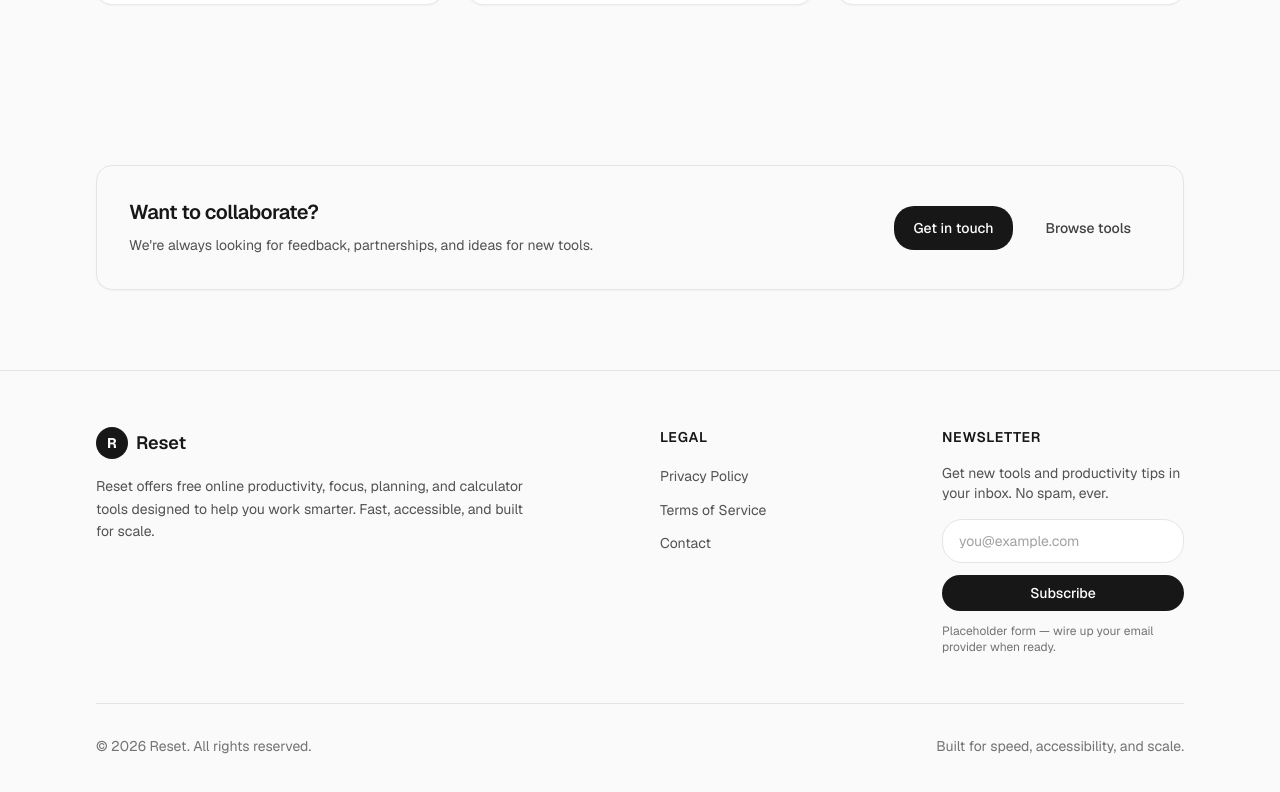
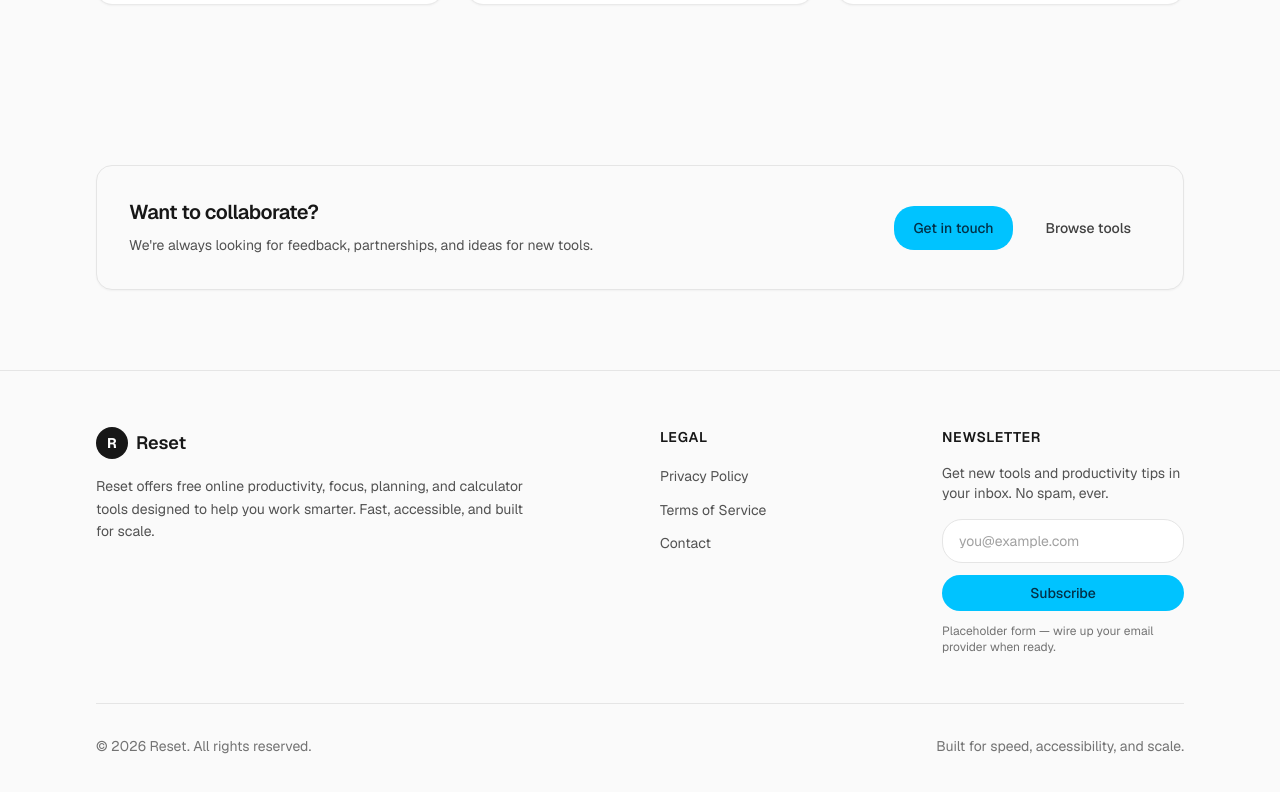
Before and after one commit to gunaedkhan-art/reset-website, a Next.js app: page /about in a window 1280 px wide. Shown: the part 1104-1896 px from the top of the page. Built offline with nearby package versions, Linux system fonts and the light colour scheme; no server answers.

Commit message:
Update brand primary color to #00C3FF and wire it through shared theme tokens.
Centralizes the new cyan accent in CSS variables and toolTheme so buttons, nav, and tool UI stay consistent.

Co-authored-by: Cursor <cursoragent@cursor.com>

```diff
--- a/app/globals.css
+++ b/app/globals.css
@@ -7,6 +7,10 @@
   --color-muted: var(--muted);
   --color-muted-foreground: var(--muted-foreground);
   --color-border: var(--border);
+  --color-primary: var(--primary);
+  --color-primary-dark: var(--primary-dark);
+  --color-primary-muted: var(--primary-muted);
+  --color-on-primary: var(--on-primary);
   --color-accent: var(--accent);
   --font-sans: var(--font-geist-sans);
   --font-mono: var(--font-geist-mono);
--- a/app/page.tsx
+++ b/app/page.tsx
@@ -26,7 +26,7 @@ export default function HomePage() {
         <div className="mt-10 flex flex-col items-center justify-center gap-4 sm:flex-row">
           <Link
             href="/tools"
-            className="inline-flex h-12 items-center justify-center rounded-xl bg-neutral-900 px-6 text-sm font-medium text-white transition-colors hover:bg-neutral-800 focus-visible:outline-none focus-visible:ring-2 focus-visible:ring-neutral-900 focus-visible:ring-offset-2"
+            className="inline-flex h-12 items-center justify-center rounded-xl bg-primary px-6 text-sm font-medium text-on-primary transition-colors hover:bg-primary-dark focus-visible:outline-none focus-visible:ring-2 focus-visible:ring-primary focus-visible:ring-offset-2"
           >
             Browse tools
           </Link>
@@ -52,7 +52,7 @@ export default function HomePage() {
             </div>
             <Link
               href="/tools"
-              className="text-sm font-medium text-[#209EBB] hover:text-[#023047] focus-visible:outline-none focus-visible:ring-2 focus-visible:ring-[#209EBB] focus-visible:ring-offset-2"
+              className="text-sm font-medium text-primary hover:text-primary-dark focus-visible:outline-none focus-visible:ring-2 focus-visible:ring-primary focus-visible:ring-offset-2"
             >
               View all tools →
             </Link>
--- a/components/layout/Header.tsx
+++ b/components/layout/Header.tsx
@@ -17,7 +17,7 @@ export function Header() {
           className="flex items-center gap-2 rounded-lg focus-visible:outline-none focus-visible:ring-2 focus-visible:ring-neutral-900 focus-visible:ring-offset-2"
           aria-label={`${siteConfig.name} home`}
         >
-          <span className="flex h-8 w-8 items-center justify-center rounded-lg bg-neutral-900 text-sm font-bold text-white">
+          <span className="flex h-8 w-8 items-center justify-center rounded-lg bg-primary text-sm font-bold text-on-primary">
             R
           </span>
           <span className="text-lg font-semibold tracking-tight text-neutral-900">
--- a/components/layout/Navigation.tsx
+++ b/components/layout/Navigation.tsx
@@ -30,7 +30,7 @@ export function Navigation() {
                   "inline-flex items-center rounded-lg px-3 py-2 text-sm font-medium transition-colors",
                   "focus-visible:outline-none focus-visible:ring-2 focus-visible:ring-neutral-900 focus-visible:ring-offset-2",
                   isActive
-                    ? "bg-neutral-100 text-neutral-900"
+                    ? "bg-primary-muted text-primary-dark"
                     : "text-neutral-600 hover:bg-neutral-50 hover:text-neutral-900",
                 )}
                 aria-current={isActive ? "page" : undefined}
--- a/components/tool/ToolAppDownload.tsx
+++ b/components/tool/ToolAppDownload.tsx
@@ -44,7 +44,7 @@ export function ToolAppDownload({
           >
             {title}
           </h2>
-          <p className="mx-auto mt-3 max-w-lg text-sm leading-relaxed text-white/90">
+          <p className="mx-auto mt-3 max-w-lg text-sm leading-relaxed opacity-80">
             {description}
           </p>
           <div className="mt-6 flex justify-center">
--- a/components/ui/Button.tsx
+++ b/components/ui/Button.tsx
@@ -3,7 +3,7 @@ import { cn } from "@/lib/utils";
 
 const variants = {
   primary:
-    "bg-neutral-900 text-white hover:bg-neutral-800 focus-visible:ring-neutral-900",
+    "bg-primary text-on-primary hover:bg-primary-dark focus-visible:ring-primary",
   secondary:
     "bg-white text-neutral-900 border border-neutral-200 hover:bg-neutral-50 focus-visible:ring-neutral-400",
   ghost:
--- a/components/ui/InfoCard.tsx
+++ b/components/ui/InfoCard.tsx
@@ -24,7 +24,7 @@ export function InfoCard({
     <Card hover={!!href} className={cn("h-full", className)} {...props}>
       <CardHeader>
         {eyebrow && (
-          <p className="mb-2 text-xs font-medium uppercase tracking-wide text-[#209EBB]">
+          <p className="mb-2 text-xs font-medium uppercase tracking-wide text-primary">
             {eyebrow}
           </p>
         )}
--- a/components/ui/ProgressBar.tsx
+++ b/components/ui/ProgressBar.tsx
@@ -27,7 +27,7 @@ export function ProgressBar({ current, total, className }: ProgressBarProps) {
         className="h-2 overflow-hidden rounded-full bg-neutral-100"
       >
         <div
-          className="h-full rounded-full bg-[#209EBB] transition-[width] duration-300 ease-out"
+          className="h-full rounded-full bg-primary transition-[width] duration-300 ease-out"
           style={{ width: `${percent}%` }}
         />
       </div>
--- a/lib/tool-theme.ts
+++ b/lib/tool-theme.ts
@@ -1,9 +1,9 @@
 /** Default thematic accent for tool page CTAs (app download, etc.) */
 export const toolTheme = {
-  primary: "#209EBB",
-  primaryDark: "#1A8099",
-  primaryMuted: "#E8F6FA",
-  onPrimary: "#FFFFFF",
+  primary: "#00C3FF",
+  primaryDark: "#00A3D9",
+  primaryMuted: "#E5F9FF",
+  onPrimary: "#023047",
   downloadButton: "#023047",
 } as const;
 
--- a/styles/variables.css
+++ b/styles/variables.css
@@ -4,7 +4,11 @@
   --muted: #f5f5f5;
   --muted-foreground: #525252;
   --border: #e5e5e5;
-  --accent: #171717;
+  --primary: #00c3ff;
+  --primary-dark: #00a3d9;
+  --primary-muted: #e5f9ff;
+  --on-primary: #023047;
+  --accent: var(--primary);
 }
 
 @media (prefers-color-scheme: dark) {
@@ -14,6 +18,10 @@
     --muted: #f5f5f5;
     --muted-foreground: #525252;
     --border: #e5e5e5;
-    --accent: #171717;
+    --primary: #00c3ff;
+    --primary-dark: #00a3d9;
+    --primary-muted: #e5f9ff;
+    --on-primary: #023047;
+    --accent: var(--primary);
   }
 }
```
